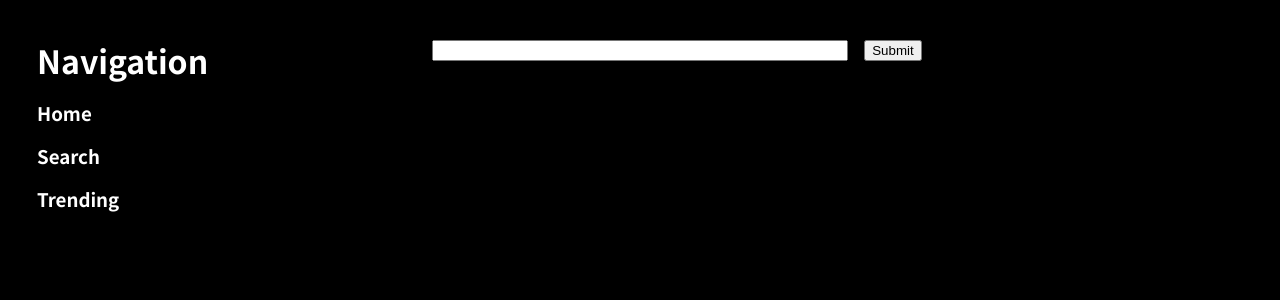
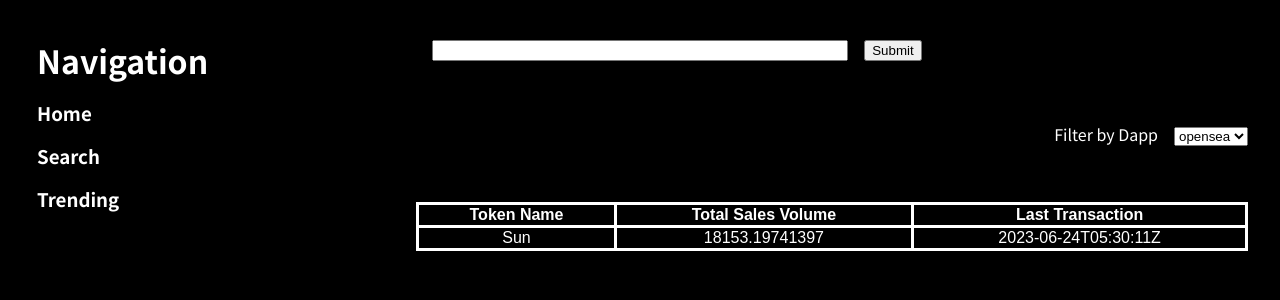
Before and after one commit to AryanAmin/SafeSphere, a React (Create React App) app: page /trending in a window 1280 px wide. Shown: the top 300 px of the page. Built offline with nearby package versions, Linux system fonts and the light colour scheme.

Commit message:
Feature (trending page) Added table to view trending stuff

```diff
--- /dev/null
+++ b/src/components/trending/DappFilter.css
@@ -0,0 +1,6 @@
+.Dappfilter{
+    float: right;
+}
+.Dappfilter label{
+    margin: 1rem;
+}
--- /dev/null
+++ b/src/components/trending/DappFilter.js
@@ -0,0 +1,16 @@
+import './DappFilter.css';
+import {useState} from 'react';
+
+export default function DappFilter(props){
+    const dropdownChangeHandler = (event) => {
+        props.onChangeFilter(event.target.value);
+      };
+  return (<div class="Dappfilter">
+    <label>Filter by Dapp</label>
+    <select value={props.selected} onChange={dropdownChangeHandler}>
+      <option value='blur'>blur</option>
+      <option value='opensea'>opensea</option>
+      <option value='rarible'>rarible</option>
+    </select>
+</div>);
+}
--- /dev/null
+++ b/src/components/trending/NFTList.css
@@ -0,0 +1,16 @@
+.nfts {
+    font-family: Arial, Helvetica, sans-serif;
+    border-collapse: collapse;
+    width: 100%;
+    border: white solid;
+}
+.nfts tr{
+    text-align: center;
+    margin-top: 1rem;
+}
+.nfts th{
+    border: white solid;
+}
+.nfts td{
+    border: white solid;
+}
--- /dev/null
+++ b/src/components/trending/NFTList.js
@@ -0,0 +1,21 @@
+import './NFTList.css';
+
+export default function NFTList(props){
+    if (props.items.length === 0) {
+        return <h2>Found no NFTs</h2>;
+    }
+return (<table class="nfts">
+    <tr>
+        <th>Token Name</th>
+        <th>Total Sales Volume</th>
+        <th>Last Transaction</th>
+    </tr>
+    {props.items.map((nft) => (
+        <tr>
+        <td>{nft.token.name}</td>
+        <td>{nft.totalSaleVolumeInUSDC}</td>
+        <td>{nft.lastTransactionBlockTimestamp}</td>
+        </tr>
+    ))}
+  </table>);
+}
--- a/src/components/trending/trending.css
+++ b/src/components/trending/trending.css
@@ -24,5 +24,16 @@
 .trending-body{
     margin: 1rem;
     grid-area: trending-body;
-    display: inline-block;
+    grid-template-rows: 10vh minmax(89vh, auto);
+    display: grid;
+    grid-template-areas:
+      "filter-bar"
+      "filtered-nfts";
 }
+.filter-bar{
+    float: right;
+    grid-area: filter-bar;
+}
+.filtered-nfts{
+    grid-area: filtered-nfts;
+}
--- a/src/components/trending/trending.js
+++ b/src/components/trending/trending.js
@@ -1,19 +1,50 @@
 import Navigation from "../navigation/Navigation";
 import { useNavigate } from "react-router";
+import {useState} from 'react';
 import './trending.css';
+import DappFilter from "./DappFilter";
+import NFTList from './NFTList';
 
 export default function Trending(){
     const history = useNavigate();
-    const CollectionStat = [{
-          "dappName": "blur",
-          "tokenAddress": "0x23581767a106ae21c074b2276d25e5c3e136a68b",
-          "totalSaleVolumeInUSDC": 18153.19741397,
-          "lastTransactionBlockTimestamp": "2023-06-24T05:30:11Z"
-    }];
+    const [dapp, setDapp] = useState('opensea');
+
+    const onChangeDapp = (selectedDapp) => {
+        setDapp(selectedDapp);
+    }
+
     const onSubmitHandler = (e) => {
         e.preventDefault();
         history(`/profile/${e.target.fname.value}`);
     }
+    const CollectionStat = [{
+        "dappName": "blur",
+        "totalSaleVolumeInUSDC": 18153.19741397,
+        "lastTransactionBlockTimestamp": "2023-06-24T05:30:11Z",
+        "token": {
+          "name": "Moonbirds"
+        }
+    },
+    {
+        "dappName": "opensea",
+        "totalSaleVolumeInUSDC": 18153.19741397,
+        "lastTransactionBlockTimestamp": "2023-06-24T05:30:11Z",
+        "token": {
+          "name": "Sun"
+        }
+    },
+    {
+        "dappName": "rarible",
+        "totalSaleVolumeInUSDC": 18153.19741397,
+        "lastTransactionBlockTimestamp": "2023-06-24T05:30:11Z",
+        "token": {
+          "name": "Star"
+        }
+    }];
+
+    const filteredTrending = CollectionStat.filter((e) => {
+        return e.dappName === dapp;
+    });
     return (
         <div class="wrapper-trending">
         <div class="nav-bar">
@@ -26,6 +57,12 @@
             </form>
         </div>
         <div class="trending-body">
+            <div class='filter-bar'>
+            <DappFilter selected={dapp} onChangeFilter={onChangeDapp}/>
+            </div>
+            <div class='filtered-nfts'>
+                <NFTList items={filteredTrending}/>
+            </div>
 
         </div>
         </div>
```
